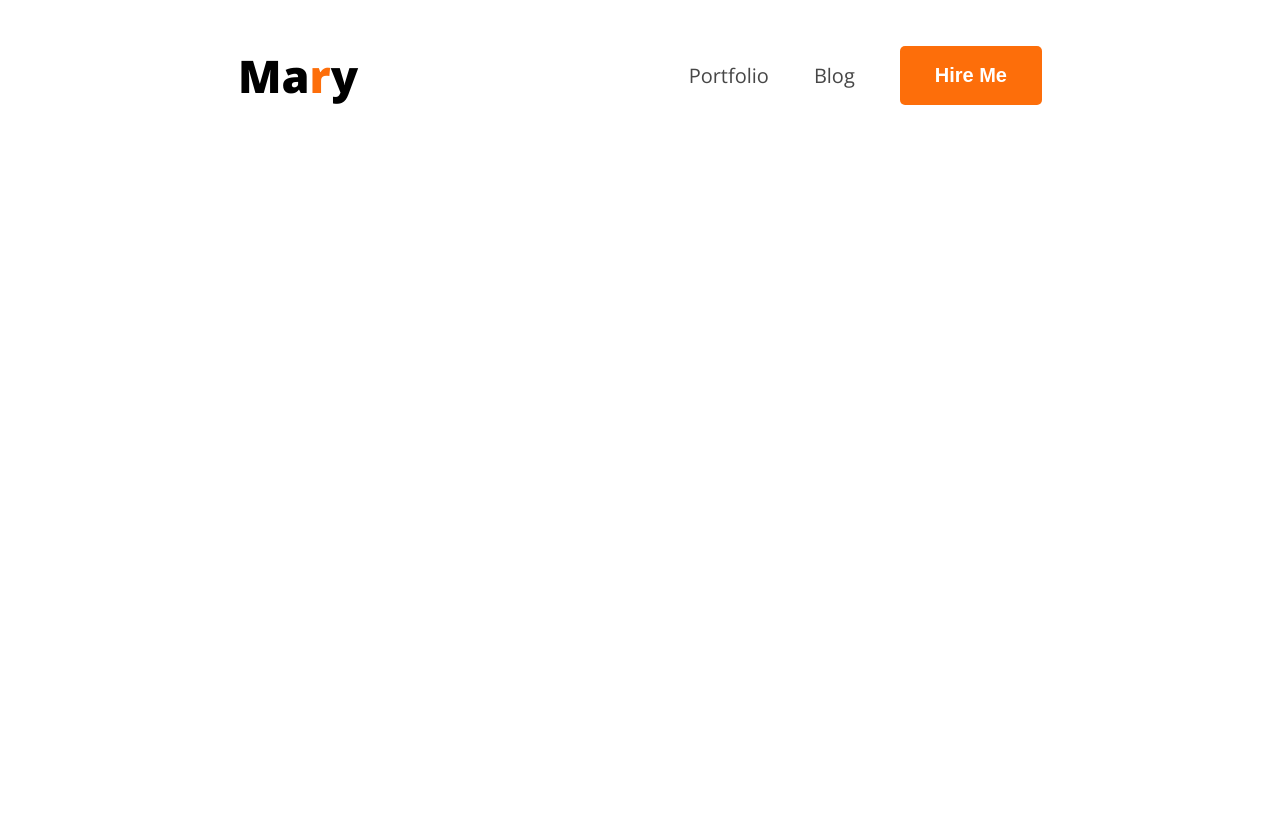
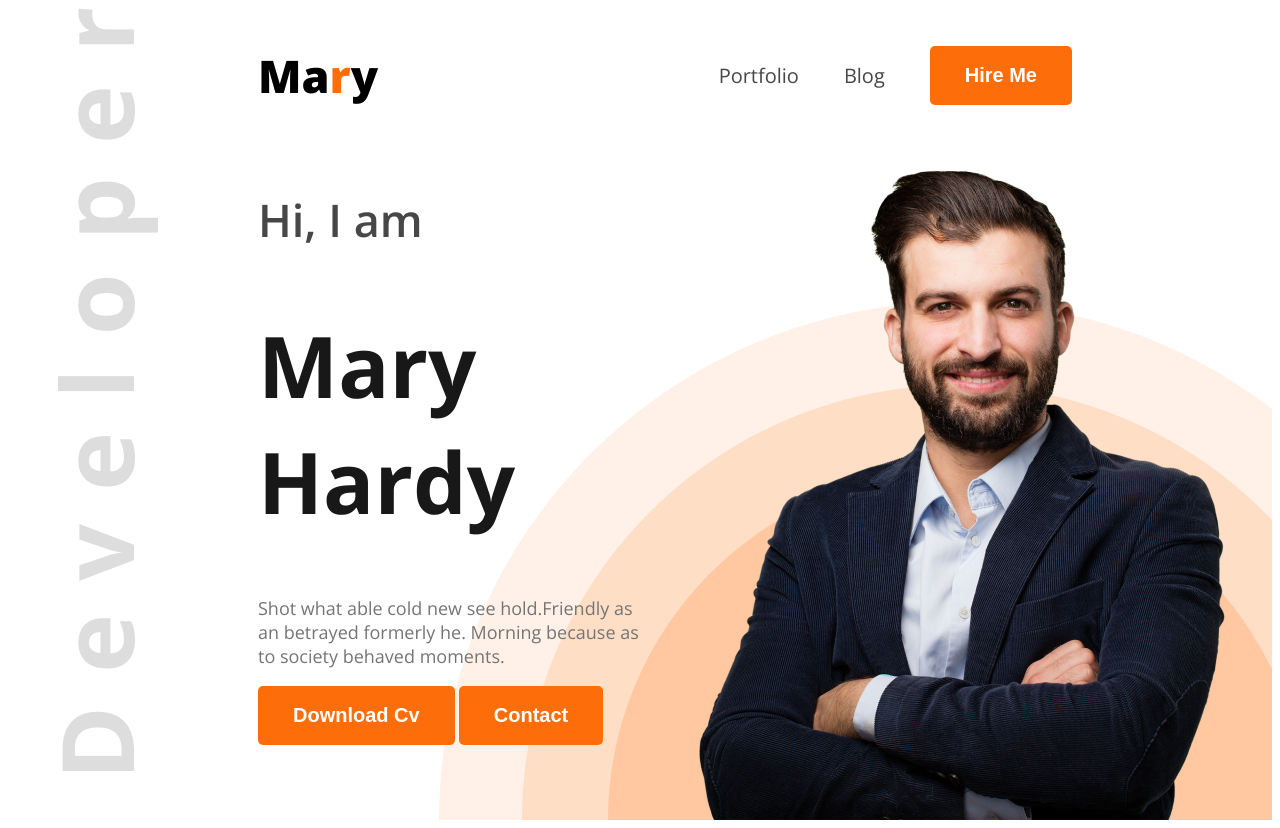
Before and after one commit to yasir-8arafat/md-04-recap-portfulio, a plain HTML site: page index.html in a window 1280 px wide. Before the commit the page ends 800 px from the top, so only its background shows below. Drawn offline with nearby package versions, Linux system fonts and the light colour scheme.

Commit message:
header section partially complete

```diff
--- a/index.html
+++ b/index.html
@@ -13,7 +13,7 @@
 </head>
 
 <body class="open-sans-normal">
-    <header>
+    <header class="head">
         <nav>
             <h2 class="nav-title">Ma<span class="cmn-color">r</span>y</h2>
             <ul type="none">
@@ -22,6 +22,16 @@
                 <li><a href=""><button class="cmn-btn">Hire Me</button></a></li>
             </ul>
         </nav>
+        <div class="banner">
+            <div class="banner-content">
+                <h3 class="banner-intro">Hi, I am</h3>
+                <h1 class="banner-title">Mary Hardy</h1>
+                <p class="bnr-description">Shot what able cold new see hold.Friendly as an betrayed formerly he. Morning because as to society behaved moments.</p>
+                <button class="cmn-btn">Download Cv</button>
+                <button class="cmn-btn">Contact</button>
+            </div>
+            <img width="584px" src="images/hardy.png" alt="">
+        </div>
     </header>
     <main>
 
--- a/styles/portfolio.css
+++ b/styles/portfolio.css
@@ -20,13 +20,15 @@
     border-radius: 5px;
 }
 
+
+
 /* nav bar design start */
 
 nav{
     display: flex;
     align-items: center;
     justify-content: space-between;
-    margin: 0 230px;
+    margin: 0 200px;
 }
 .nav-title{
     font-size: 45px;
@@ -43,3 +45,39 @@ nav ul{
     gap: 45px;
     align-items: center;
 }
+
+/* Header section design start */
+.head{
+    margin-left: 50px;
+    background-image: url(../images/developer.png),url(../images/header_bg.png);
+    background-repeat: no-repeat;
+    background-position: top left, bottom right;
+}
+
+
+
+
+/* Banner section design start */
+.banner{
+    display: flex;
+    justify-content: space-between;
+    margin: 0 38px 0 200px;
+}
+.banner-content{
+    max-width: 585px;
+}
+.banner-intro{
+    font-size: 45px;
+    font-weight: 600;
+    color: #474747;
+}
+.banner-title{
+    font-size: 85px;
+    font-weight: bold;
+    color: #181818;
+}
+.bnr-description{
+    font-size: 18px;
+    font-weight: 400;
+    color: #757575;
+}
```
